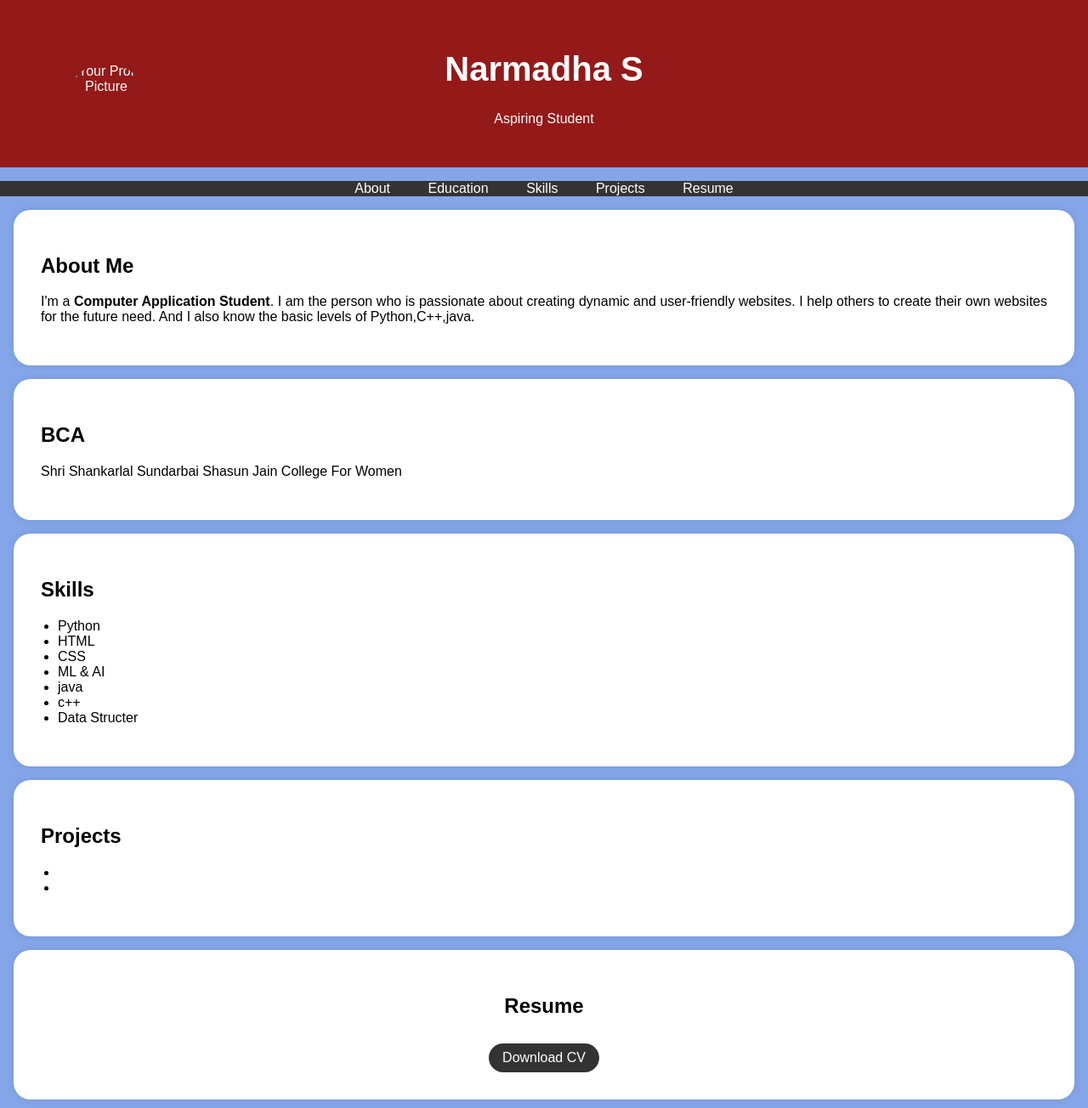
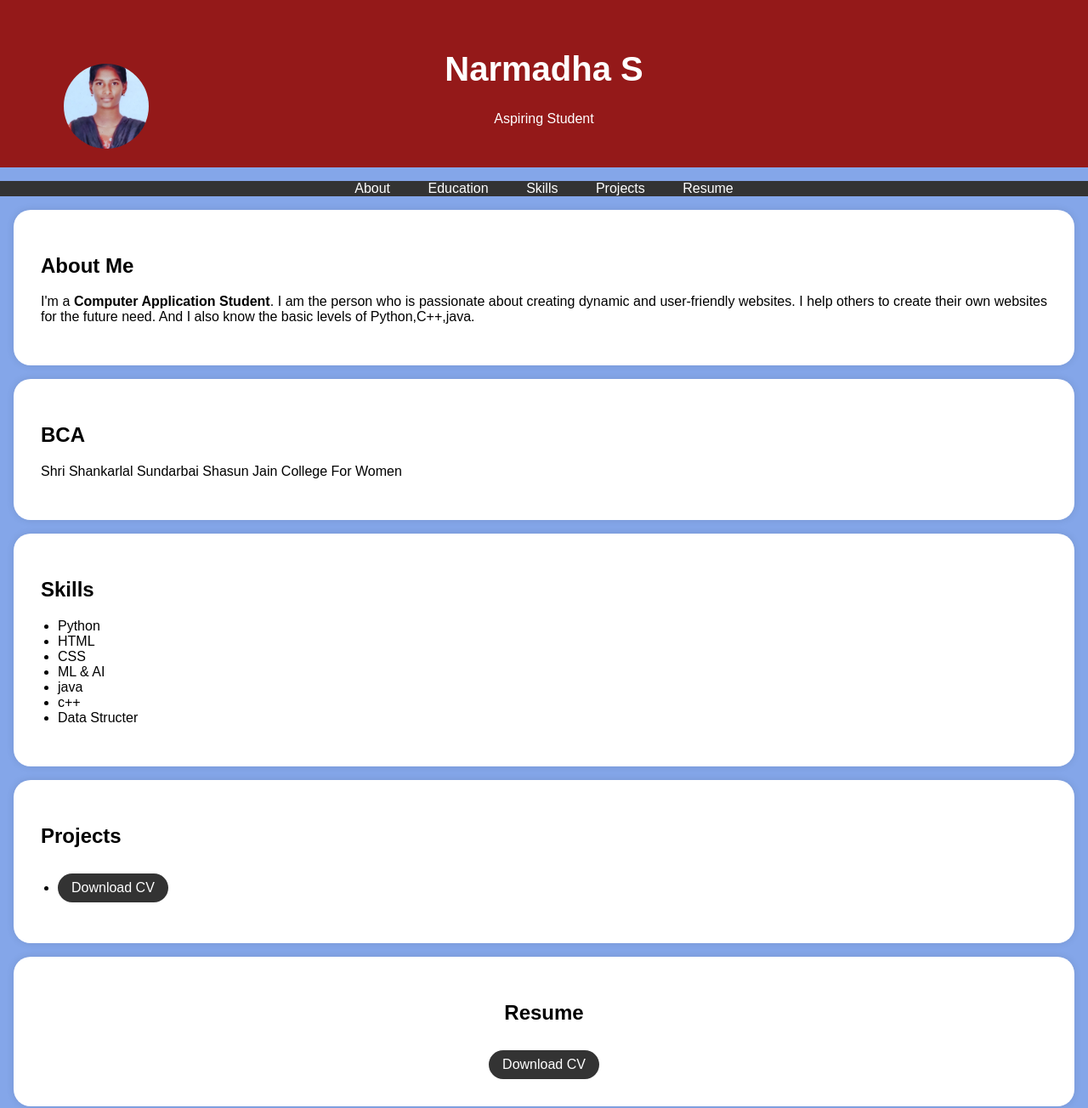
Before and after one commit to narmadhasri210/Portfolio, a plain HTML site: page index.html in a window 1280 px wide. Shown: the top 1304 px of the page at 85% size. Drawn offline with Linux system fonts and the light colour scheme.

Commit message:
index.html

```diff
--- a/index.html
+++ b/index.html
@@ -95,7 +95,7 @@
     <header>
         <div class="header-content">
             <!-- Add your profile picture here -->
-            <img src="passport.jpg" alt="Your Profile Picture" class="profile-picture">
+            <img src="IMG-20250326-WA0000.jpg" alt="Your Profile Picture" class="profile-picture">
             <h1>Narmadha S</h1>
             <p>Aspiring Student</p>
         </div>
@@ -149,8 +149,8 @@
         <div class="section-content">
             <h2>Projects</h2>
             <ul>
-                <li></li>
-                <li></li>
+                <li><a href="IMG-20250326-WA0004.jpg" target="_blank" class="download-button">Download CV</a></li>
+
                 <!-- Add more project links here -->
             </ul>
         </div>
@@ -161,7 +161,7 @@
         <div class="section-content">
             <center>
             <h2>Resume</h2>
-            <a href="SANDHYA.S RESUME.pdf" target="_blank" class="download-button">Download CV</a>
+            <a href="K.Narmadha sri- Resume.pdf" target="_blank" class="download-button">Download CV</a>
         </center>
         </div>
 
```
